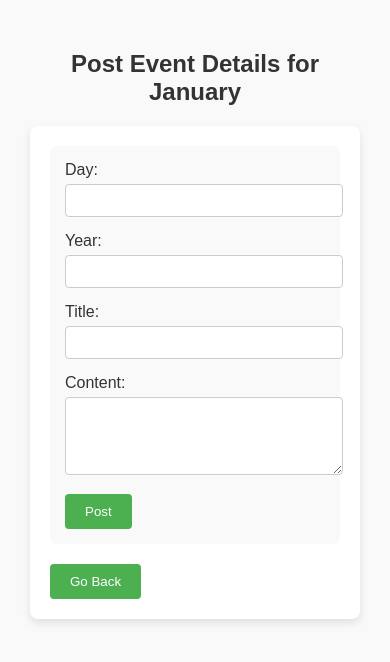
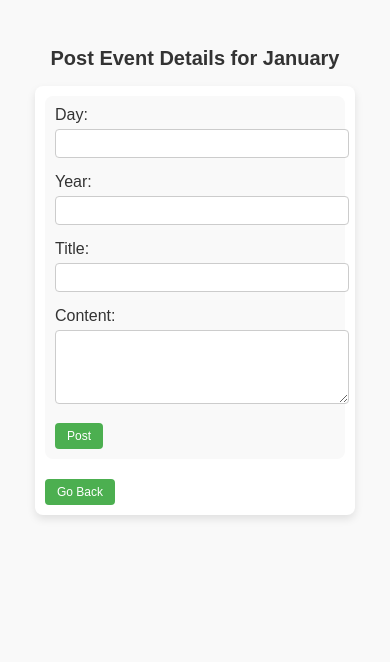
Before and after one commit to JJINWOO000-cloud/Notes, a plain HTML site: page Jan.html in a window 390 px wide. Drawn offline with Linux system fonts and the light colour scheme.

Commit message:
Update Jan.html

```diff
--- a/Jan.html
+++ b/Jan.html
@@ -5,16 +5,130 @@
     <meta name="viewport" content="width=device-width, initial-scale=1.0">
     <title>January Posts</title>
     <style>
-        body { font-family: Arial, sans-serif; margin: 20px; padding: 10px; background-color: #f9f9f9; color: #333; }
-        h2 { text-align: center; font-size: 24px; }
-        .container { max-width: 800px; margin: auto; padding: 20px; background: #fff; border-radius: 8px; box-shadow: 0 4px 8px rgba(0, 0, 0, 0.1); }
-        .form-container, .post { background: #f9f9f9; padding: 15px; margin-bottom: 20px; border-radius: 8px; }
-        input, textarea { width: 100%; padding: 8px; margin: 5px 0 15px; border: 1px solid #ccc; border-radius: 4px; }
-        button { padding: 10px 20px; background: #4CAF50; color: white; border: none; border-radius: 4px; cursor: pointer; }
-        button:hover { background-color: #45a049; }
-        .posts-container { margin-top: 20px; }
-        .post .title { font-weight: bold; font-size: 18px; }
-        .post .content { font-size: 16px; line-height: 1.6; }
+       /* Base Styles */
+body {
+    font-family: Arial, sans-serif;
+    margin: 20px;
+    padding: 10px;
+    background-color: #f9f9f9;
+    color: #333;
+}
+
+h2 {
+    text-align: center;
+    font-size: 24px;
+}
+
+.container {
+    max-width: 800px;
+    margin: 0 auto;
+    padding: 20px;
+    background: #fff;
+    border-radius: 8px;
+    box-shadow: 0 4px 8px rgba(0, 0, 0, 0.1);
+}
+
+/* Form and Post Styling */
+.form-container, .post {
+    background: #f9f9f9;
+    padding: 15px;
+    margin-bottom: 20px;
+    border-radius: 8px;
+}
+
+input, textarea {
+    width: 100%;
+    padding: 8px;
+    margin: 5px 0 15px;
+    border: 1px solid #ccc;
+    border-radius: 4px;
+}
+
+button {
+    padding: 10px 20px;
+    background: #4CAF50;
+    color: white;
+    border: none;
+    border-radius: 4px;
+    cursor: pointer;
+}
+
+button:hover {
+    background-color: #45a049;
+}
+
+.posts-container {
+    margin-top: 20px;
+}
+
+.post .title {
+    font-weight: bold;
+    font-size: 18px;
+}
+
+.post .content {
+    font-size: 16px;
+    line-height: 1.6;
+}
+
+/* Responsive Adjustments */
+@media (max-width: 768px) {
+    h2 {
+        font-size: 22px;
+    }
+
+    .container {
+        max-width: 100%;
+        margin: 10px;
+        padding: 15px;
+    }
+
+    .form-container, .post {
+        padding: 10px;
+    }
+
+    input, textarea {
+        padding: 6px;
+    }
+
+    button {
+        font-size: 14px;
+        padding: 8px 16px;
+    }
+
+    .post .title {
+        font-size: 16px;
+    }
+
+    .post .content {
+        font-size: 15px;
+    }
+}
+
+@media (max-width: 480px) {
+    h2 {
+        font-size: 20px;
+    }
+
+    .container {
+        margin: 5px;
+        padding: 10px;
+    }
+
+    button {
+        font-size: 12px;
+        padding: 6px 12px;
+    }
+
+    .post .title {
+        font-size: 14px;
+    }
+
+    .post .content {
+        font-size: 13px;
+        line-height: 1.4;
+    }
+}
     </style>
 </head>
 <body>
```
